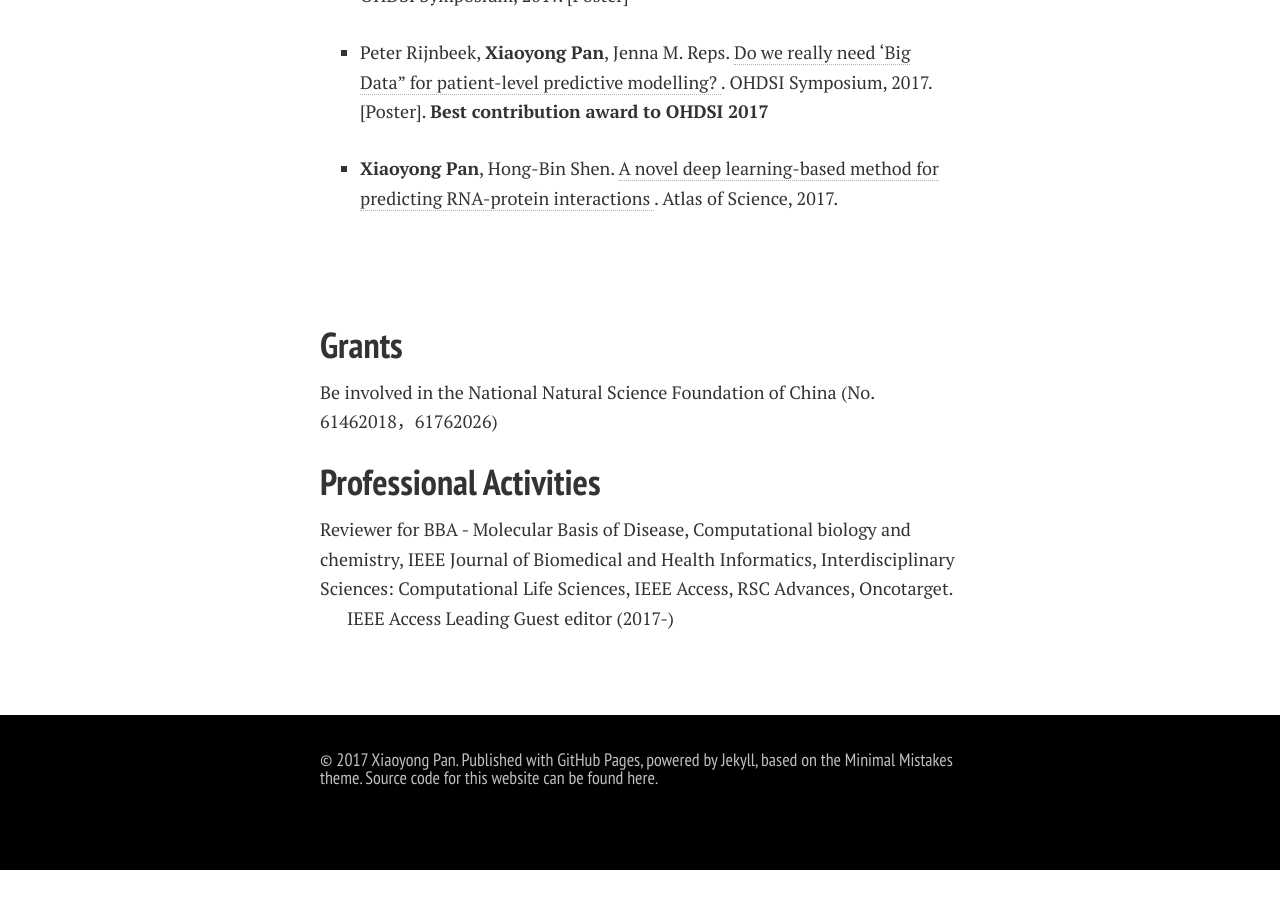
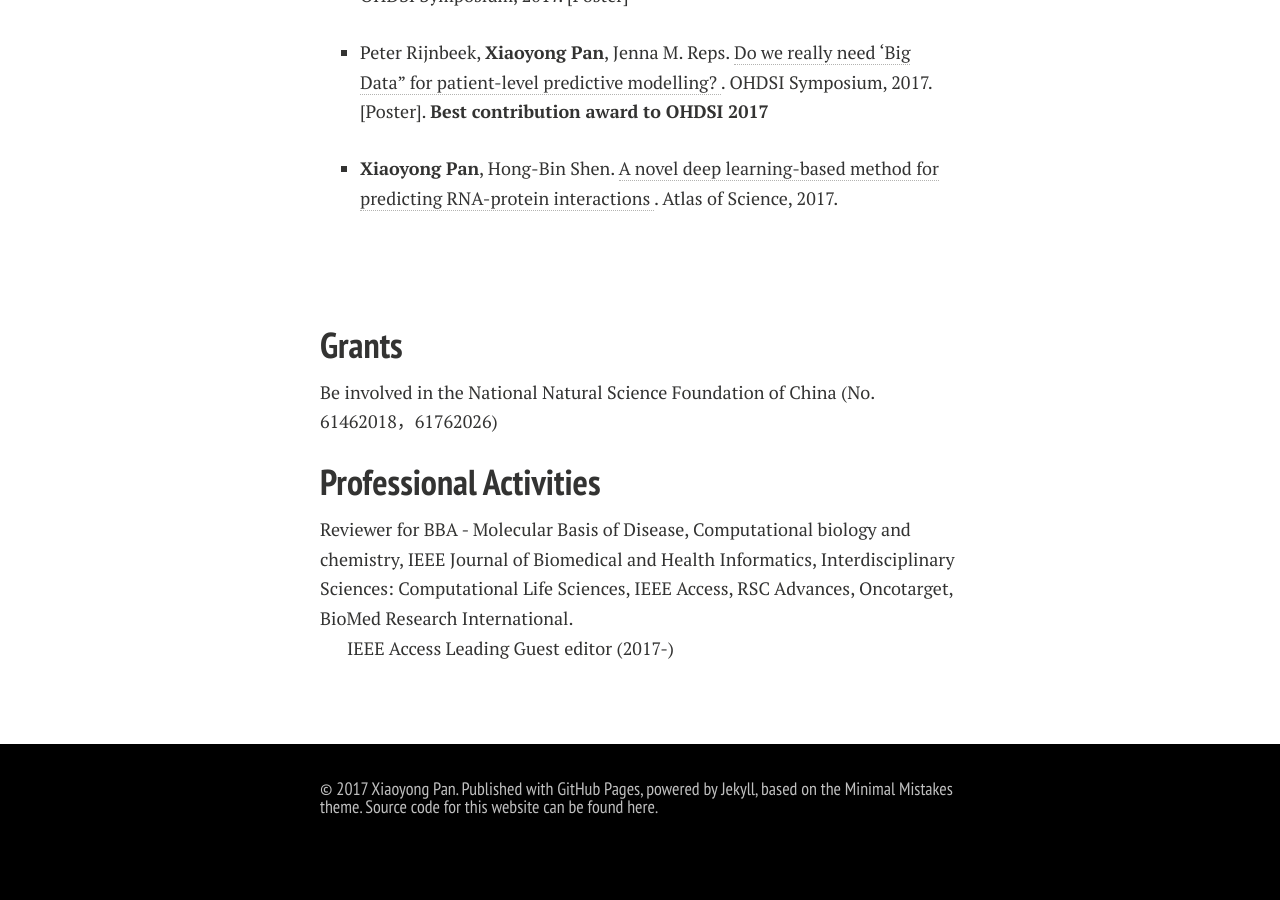
Before and after one commit to xypan1232/xypan1232.github.io, a Jekyll site: the page built from publications.md, in a window 1280 px wide and 900 px high, scrolled down 2442 px. Built offline with Jekyll 4.4.1, drawn with Linux system fonts in a browser that asks for light colours; nearby versions of some CDN libraries; Markdown is read by kramdown in place of the engine named in the settings; before the commit the page ends 3312 px from its top, so only the background shows below that.

Commit message:
Update publications.md

```diff
--- a/publications.md
+++ b/publications.md
@@ -80,6 +80,6 @@
 Be involved in the National Natural Science Foundation of China (No. 61462018，61762026)
 
 ## Professional Activities
-Reviewer for BBA - Molecular Basis of Disease, Computational biology and chemistry, IEEE Journal of Biomedical and Health Informatics, Interdisciplinary Sciences: Computational Life Sciences, IEEE Access, RSC Advances, Oncotarget.<br>
+Reviewer for BBA - Molecular Basis of Disease, Computational biology and chemistry, IEEE Journal of Biomedical and Health Informatics, Interdisciplinary Sciences: Computational Life Sciences, IEEE Access, RSC Advances, Oncotarget, BioMed Research International.<br>
 
 IEEE Access Leading Guest editor (2017-) <br>
```
